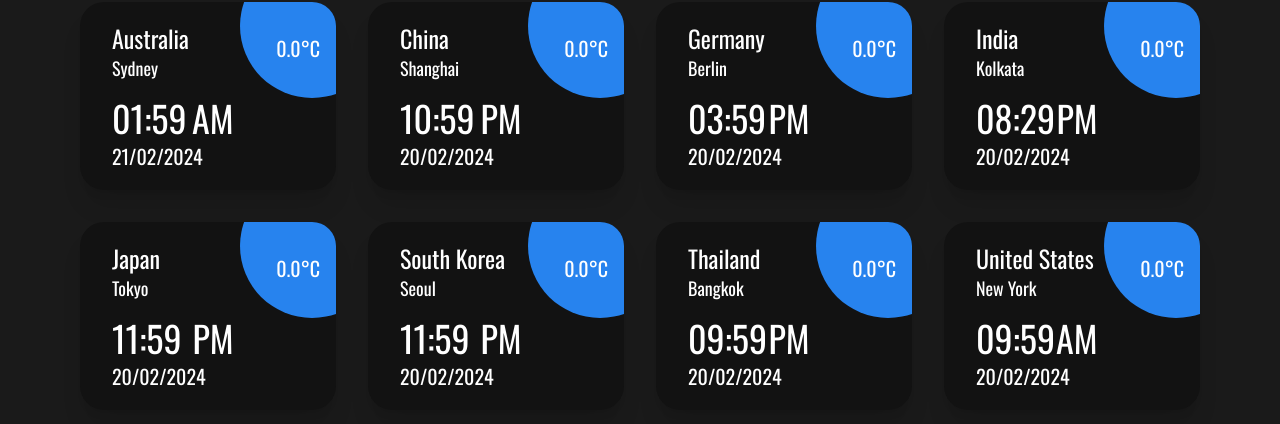
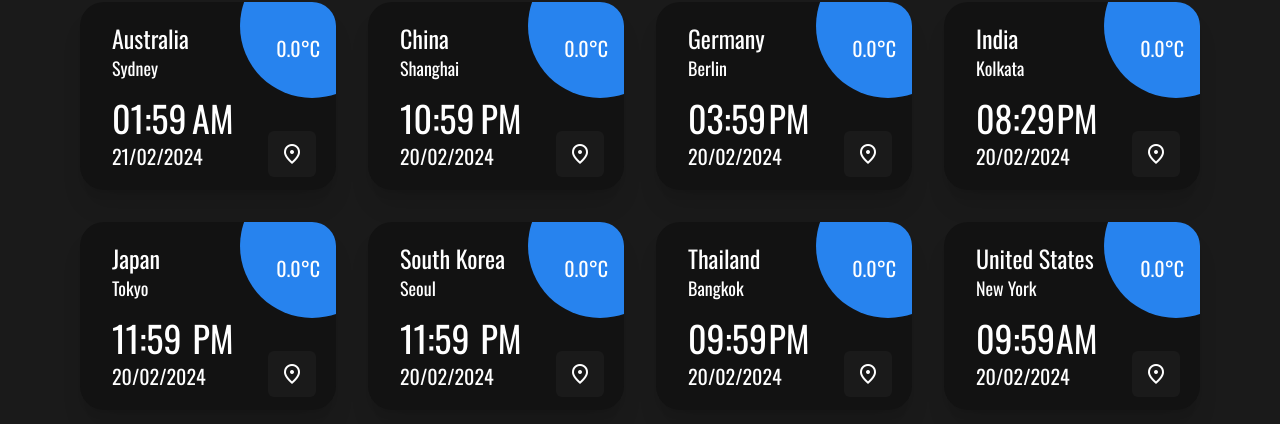
Before and after one commit to zombox0633/global-times, a React (Vite) app: page / in a window 1280 px wide. Shown: the part 282-706 px from the top of the page. Built offline with nearby package versions, Linux system fonts and the light colour scheme; no server answers.

Commit message:
add PinContext

```diff
--- a/src/App.tsx
+++ b/src/App.tsx
@@ -1,4 +1,5 @@
 import { Navigate, Route, Routes } from "react-router-dom";
+import { PinProvider } from "./context/pin/PinProvider";
 import { TimeStampProvider } from "./context/dateTime/TimeStampProvider";
 import { WeatherProvider } from "./context/weather/WeatherProvider";
 import HomePage from "./pages/HomePage";
@@ -7,6 +8,7 @@ import ErrorPage from "./pages/ErrorPage";
 
 function App() {
   return (
+    <PinProvider>
       <TimeStampProvider>
         <WeatherProvider>
           <Routes>
@@ -17,6 +19,7 @@ function App() {
           </Routes>
         </WeatherProvider>
       </TimeStampProvider>
+    </PinProvider>
   );
 }
 
--- /dev/null
+++ b/src/components/TogglePinCountryButton.tsx
@@ -0,0 +1,25 @@
+import clsx from "clsx";
+import { usePinContext } from "../context/pin/PinContext";
+
+type TogglePinCountryButtonPropsType = {
+  countryName: string;
+};
+
+function TogglePinCountryButton({ countryName }: TogglePinCountryButtonPropsType) {
+  const { pins, togglePin } = usePinContext();
+  const pinCountry = pins.some((pin) => pin.name.toLowerCase() === countryName.toLowerCase());
+
+  return (
+    <button
+      onClick={() => togglePin(countryName)}
+      className={clsx("material-symbols-outlined text-2xl", {
+        " text-white hover:border-[#42CE4B]": !pinCountry,
+        " text-[#42CE4B] hover:border-red-600": pinCountry,
+      })}
+    >
+      location_on
+    </button>
+  );
+}
+
+export default TogglePinCountryButton;
--- a/src/components/box/BoxCountryDateTime.tsx
+++ b/src/components/box/BoxCountryDateTime.tsx
@@ -5,12 +5,13 @@ import DisplayDate from "./DisplayDate";
 import DisplayLocation from "./DisplayLocation";
 import DisplayTemperature from "./DisplayTemperature";
 import DisplayTime from "./DisplayTime";
+import TogglePinCountryButton from "../TogglePinCountryButton";
 
 import { useWeatherContext } from "../../context/weather/WeatherContext";
 import useTime from "../../hook/useTime";
+import { formatForURL } from "../../helper/formatForURL";
 import { BoxCountryDateTimePropsTypes } from "./BoxCountryDateTime.type";
 import useCalculateEnvironment from "../../hook/useCalculateEnvironment";
-import { formatForURL } from "../../helper/formatForURL";
 
 function BoxCountryDateTime({ timezoneData }: BoxCountryDateTimePropsTypes) {
   const { timeStamp } = useTime({ timezoneData });
@@ -48,6 +49,9 @@ function BoxCountryDateTime({ timezoneData }: BoxCountryDateTimePropsTypes) {
           </div>
         </div>
       </NavLink>
+      <div className='absolute -bottom-1 -right-1 z-20 flex h-20 w-24 items-center justify-center'>
+        <TogglePinCountryButton countryName={countryPath} />
+      </div>
     </div>
   );
 }
--- a/src/components/containerDateTime/DisplayDateTime.tsx
+++ b/src/components/containerDateTime/DisplayDateTime.tsx
@@ -3,12 +3,17 @@ import DisplayGlobalTime from "./DisplayGlobalTime";
 import DisplayCountry from "./DisplayCountry";
 import ButtonNavigateToHome from "../ButtonNavigateToHome";
 import { useTimeStampContext } from "../../context/dateTime/TimeStampContext";
+import TogglePinCountryButton from "../TogglePinCountryButton";
 
 function DisplayDateTime() {
   const { timeStamp, timezone } = useTimeStampContext();
+  const countryName: string = timezone?.country ?? "";
 
   return (
-    <div className=' flex w-[13.7rem] flex-col justify-start sm:w-[20.8rem] lg:w-[27.8rem] 2xl:w-[36.8rem]'>
+    <div className=' relative flex w-[13.7rem] flex-col justify-start sm:w-[20.8rem] lg:w-[27.8rem] 2xl:w-[36.8rem]'>
+      <div className=' absolute -right-4 -top-9'>
+        <TogglePinCountryButton countryName={countryName} />
+      </div>
       <div className='z-40 flex items-center justify-end'>
         <div className='mr-4'>
           <ButtonNavigateToHome />
--- /dev/null
+++ b/src/context/pin/PinContext.ts
@@ -0,0 +1,19 @@
+import { createContext, useContext } from "react";
+
+export type PinDataType = {
+  name: string;
+};
+
+export type PinsType = PinDataType[];
+
+export type PinContextType = {
+  pins: PinsType;
+  togglePin: (pin: string) => void;
+};
+
+export const PinContext = createContext<PinContextType>({
+  pins: [],
+  togglePin: () => {},
+});
+
+export const usePinContext = () => useContext<PinContextType>(PinContext);
--- /dev/null
+++ b/src/context/pin/PinProvider.tsx
@@ -0,0 +1,40 @@
+import { PinContext, PinsType } from "./PinContext";
+import { ContextProviderPropsType } from "../context.type";
+import { useCallback, useEffect, useMemo, useState } from "react";
+
+export const PinProvider = ({ children }: ContextProviderPropsType) => {
+  const [pins, setPins] = useState<PinsType>(() => {
+    const savePins = localStorage.getItem("pins");
+    try {
+      return savePins ? JSON.parse(savePins) : [];
+    } catch (error) {
+      console.error("Error parsing pins from localStorage:", error);
+      return [];
+    }
+  });
+
+  const togglePin = useCallback((pinName: string) => {
+    setPins((prev) => {
+      const exists = prev.some((item) => item.name === pinName.toLowerCase());
+      const newPins = exists
+        ? prev.filter((item) => item.name !== pinName.toLowerCase())
+        : [...prev, { name: pinName.toLowerCase() }];
+
+      return newPins;
+    });
+  }, []);
+
+  useEffect(() => {
+    localStorage.setItem("pins", JSON.stringify(pins));
+  }, [pins]);
+
+  const value = useMemo(
+    () => ({
+      pins,
+      togglePin,
+    }),
+    [pins, togglePin],
+  );
+
+  return <PinContext.Provider value={value}>{children}</PinContext.Provider>;
+};
```
Lines whose indentation alone changed are shown as unchanged.
